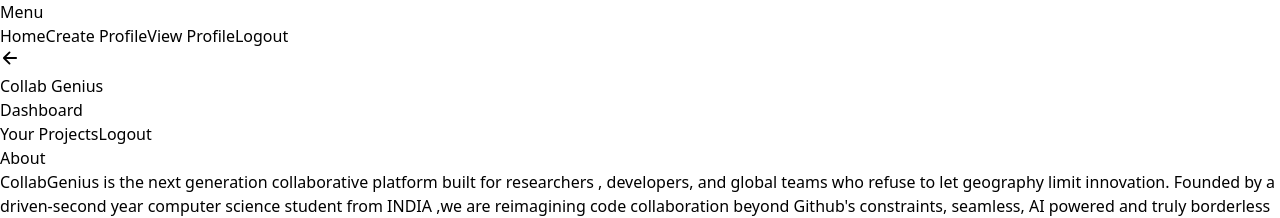
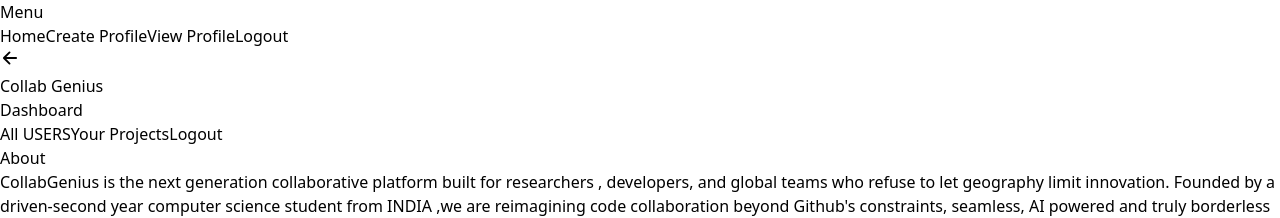
Before and after one commit to VineetMelavanki/CollabGenius, a React (Vite) app in the folder frontend/: page /About in a window 1280 px wide. Shown: the top 218 px of the page. Built offline with nearby package versions, Linux system fonts and the light colour scheme; no server answers.

Commit message:
Frontend : Added search bar to find users by thier names

```diff
--- a/frontend/src/pages/DashBoardLayout.jsx
+++ b/frontend/src/pages/DashBoardLayout.jsx
@@ -103,6 +103,10 @@
             <h2 className="text-2xl font-bold text-primary-600 hidden md:block">Dashboard</h2>
 
             <div className="flex gap-3">
+              <button className="text-blue-500 border-2 border-gray-300 font-medium px-4 py-2 rounded-lg hover:bg-gray-50 transition"
+              onClick={()=>navigate("/allusers")}>
+                All USERS
+              </button>
               <button className="text-blue-500  border-2 border-gray-300 font-medium px-4 py-2 rounded-lg hover:bg-gray-50 transition"
               onClick={()=>navigate("/your-projects")}>
                 Your Projects
```
